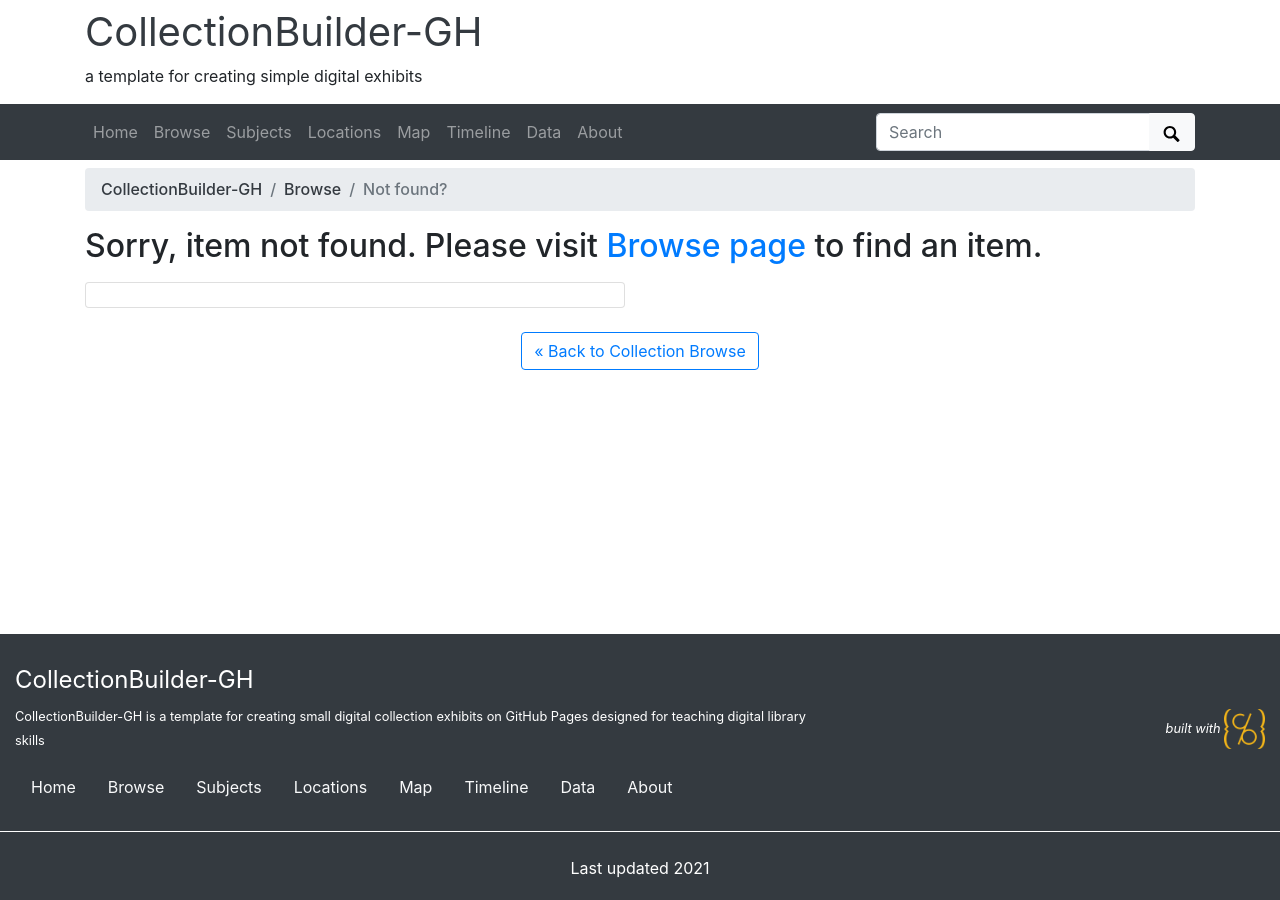
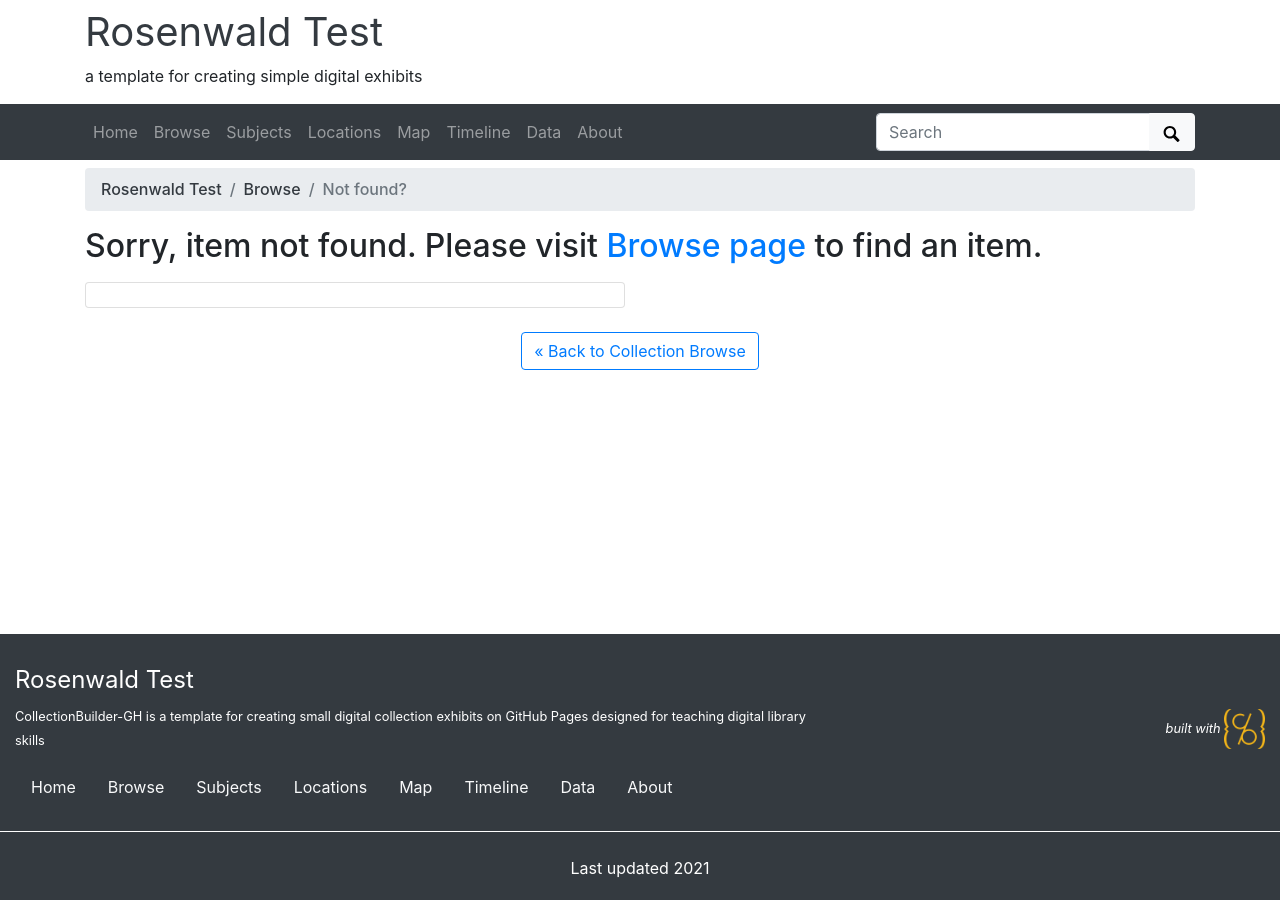
Before and after one commit to danwynans/rosenwald-test, a Jekyll site: the page built from pages/item.md, in a window 1280 px wide. Built offline with Jekyll 4.4.1, drawn with Linux system fonts in a browser that asks for light colours.

Commit message:
title change

```diff
--- a/_config.yml
+++ b/_config.yml
@@ -18,7 +18,7 @@
 # SITE SETTINGS
 #
 # title of site appears in banner
-title: CollectionBuilder-GH
+title: Rosenwald Test
 # tagline, a short phrase that will appear throughout the site in the top banner
 tagline: a template for creating simple digital exhibits
 # description appears in meta tags and other locations
```
